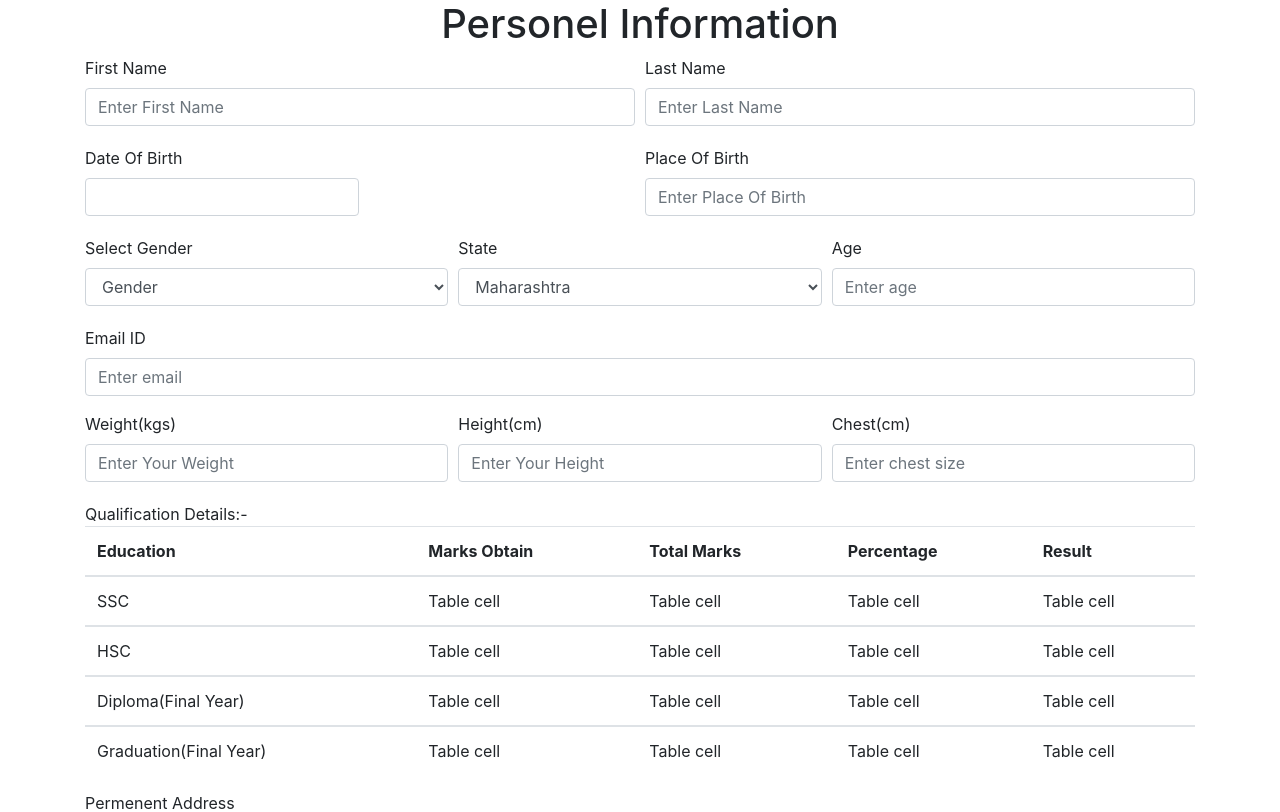
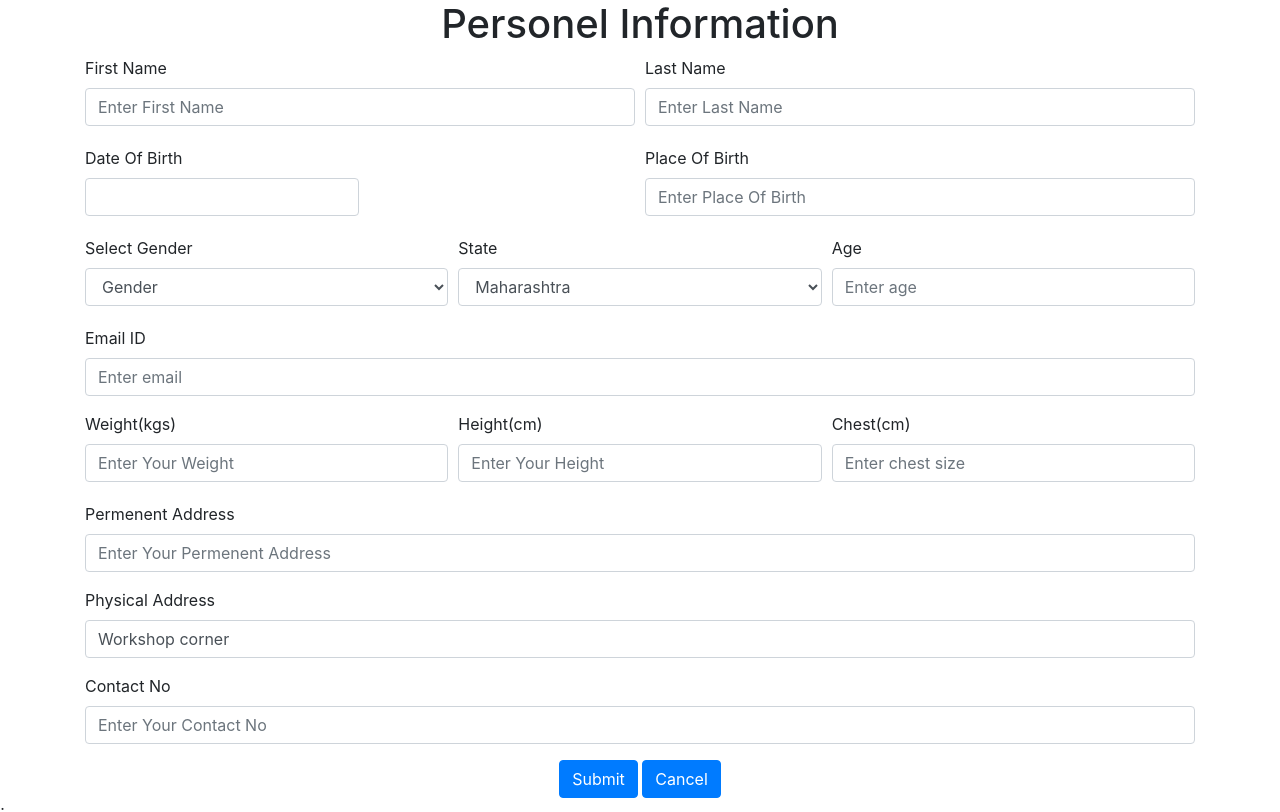
Before and after one commit to MdTauseef27/ApplicationForm, a React (Create React App) app: page / in a window 1280 px wide. Shown: the top 812 px of the page. Built offline with nearby package versions, Linux system fonts and the light colour scheme.

Commit message:
deleted Table

```diff
--- a/package.json
+++ b/package.json
@@ -8,10 +8,13 @@
     "@testing-library/user-event": "^7.2.1",
     "bootstrap": "^4.5.2",
     "formik": "^2.1.7",
+    "mdbreact": "^4.27.0",
     "moment": "^2.29.1",
     "react": "^16.13.1",
     "react-bootstrap": "^1.3.0",
     "react-bootstrap-date-picker": "^5.1.0",
+    "react-bootstrap-table-next": "^4.0.3",
+    "react-bootstrap-table2-editor": "^1.4.0",
     "react-datepicker": "^3.2.2",
     "react-dom": "^16.13.1",
     "react-scripts": "3.4.3",
--- a/src/Components/InfoForm.jsx
+++ b/src/Components/InfoForm.jsx
@@ -1,6 +1,6 @@
 import React, { useState } from "react";
 import moment from "moment";
-import { Form, Button, Container, Col ,Table } from "react-bootstrap";
+import { Form, Button, Container, Col  } from "react-bootstrap";
 import "bootstrap/dist/css/bootstrap.min.css";
 import DatePicker from "react-datepicker";
 import "react-datepicker/dist/react-datepicker.css";
@@ -8,6 +8,8 @@ import { string as yupString, object as yupObject } from "yup";
 
 import { useFormik } from "formik";
 export const InfoForm = () => {
+
+
 
   const [PhyAddress, SetPhyAddress] = useState("Workshop corner");
   const phoneRegExp = /^(\+?\d{0,4})?\s?-?\s?(\(?\d{3}\)?)\s?-?\s?(\(?\d{3}\)?)\s?-?\s?(\(?\d{4}\)?)?$/;
@@ -58,6 +60,8 @@ export const InfoForm = () => {
       <h1 className="text-center">Personel Information</h1>
 
       <Container>
+
+
         <Form>
           <Form.Row>
             <Form.Group as={Col} controlId="FirstName">
@@ -277,62 +281,6 @@ export const InfoForm = () => {
             </Form.Group>
           </Form.Row>
 
-<h>Qualification Details:-</h>
-          <Table responsive="sm">
-    <thead>
-      <tr>
-
-        <th>Education</th>
-        <th>Marks Obtain</th>
-        <th>Total Marks</th>
-        <th>Percentage</th>
-        <th>Result</th>
-
-      </tr>
-    </thead>
-    <tbody>
-      <tr>
-        <td>SSC</td>
-        <td>Table cell</td>
-        <td>Table cell</td>
-        <td>Table cell</td>
-        <td>Table cell</td>
-
-      </tr>
-      </tbody>
-      <tbody>
-      <tr>
-        <td>HSC</td>
-        <td>Table cell</td>
-        <td>Table cell</td>
-        <td>Table cell</td>
-        <td>Table cell</td>
-
-      </tr>
-      </tbody>
-
-      <tbody>
-      <tr>
-        <td>Diploma(Final Year)</td>
-        <td>Table cell</td>
-        <td>Table cell</td>
-        <td>Table cell</td>
-        <td>Table cell</td>
-
-      </tr>
-      </tbody>
-
-      <tbody>
-      <tr>
-        <td>Graduation(Final Year)</td>
-        <td>Table cell</td>
-        <td>Table cell</td>
-        <td>Table cell</td>
-        <td>Table cell</td>
-
-      </tr>
-      </tbody>
-      </Table>
 
 
 
```
Also changed, not shown: 1 other file (tests, documents, lock files or other folders).
